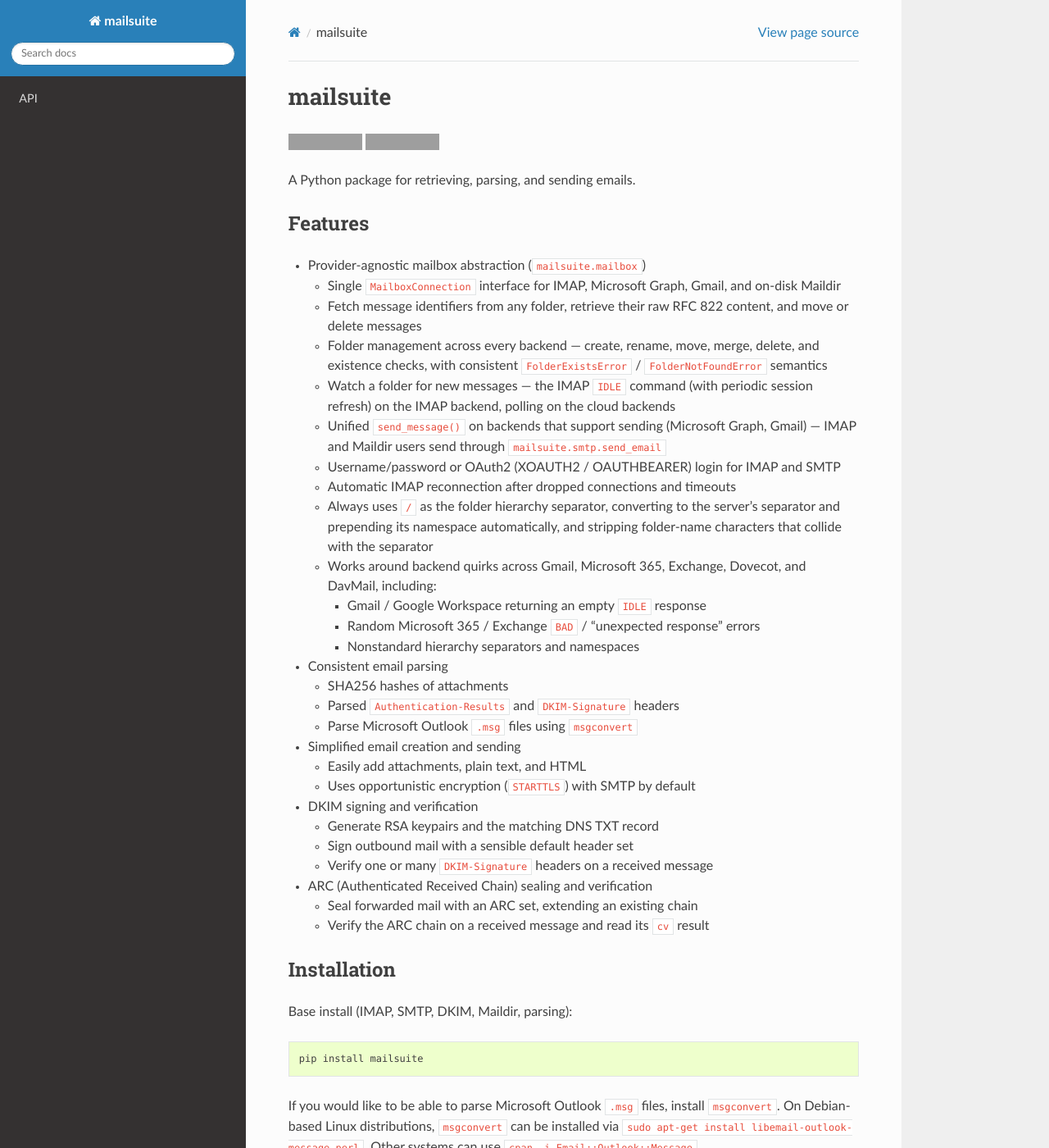
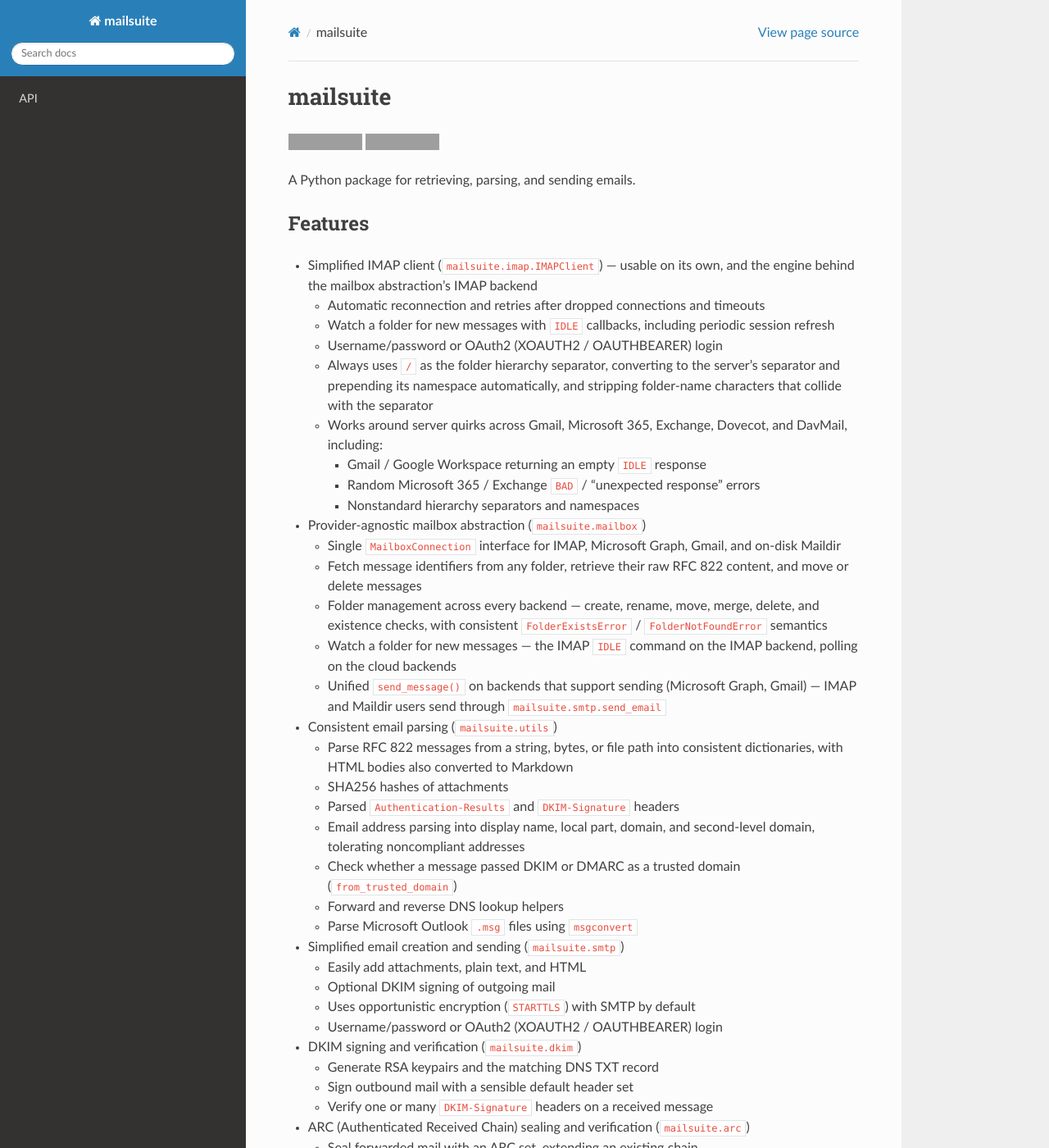
Before and after one commit to seanthegeek/mailsuite, a Sphinx documentation site: the page built from docs/index.md, in a window 1280 px wide and 1400 px high. Shown: the whole window at 82% size. Built offline with Sphinx 7.4.7 and the Read the Docs theme 3.1.0, drawn with Linux system fonts in a browser that asks for light colours; grey boxes are pictures that could not be loaded.

Commit message:
Complete the docs feature list and API coverage
The features list (README + docs index) omitted the standalone
IMAPClient and most of mailsuite.utils (address parsing, trusted-domain
checks, DNS helpers), and misfiled the IMAP-specific behaviors under
the mailbox abstraction. Restructure it per-module and add the missing
capabilities.

parse_email_address and MSGraphConnection.mark_message_read had no
docstrings, so Sphinx automodule silently skipped them on the API page
(every other undocumented override survives only by inheriting its
base-class docstring). Add docstrings; an AST sweep of all public
members against the built HTML now comes back clean.

Co-Authored-By: Claude Fable 5 <noreply@anthropic.com>

```diff
--- a/docs/index.md
+++ b/docs/index.md
@@ -7,6 +7,20 @@ A Python package for retrieving, parsing, and sending emails.
 
 ## Features
 
+- Simplified IMAP client (`mailsuite.imap.IMAPClient`) — usable on its own,
+  and the engine behind the mailbox abstraction's IMAP backend
+  - Automatic reconnection and retries after dropped connections and timeouts
+  - Watch a folder for new messages with `IDLE` callbacks, including periodic
+    session refresh
+  - Username/password or OAuth2 (XOAUTH2 / OAUTHBEARER) login
+  - Always uses `/` as the folder hierarchy separator, converting to the
+    server's separator and prepending its namespace automatically, and
+    stripping folder-name characters that collide with the separator
+  - Works around server quirks across Gmail, Microsoft 365, Exchange,
+    Dovecot, and DavMail, including:
+    - Gmail / Google Workspace returning an empty `IDLE` response
+    - Random Microsoft 365 / Exchange `BAD` / "unexpected response" errors
+    - Nonstandard hierarchy separators and namespaces
 - Provider-agnostic mailbox abstraction (`mailsuite.mailbox`)
   - Single `MailboxConnection` interface for IMAP, Microsoft Graph, Gmail,
     and on-disk Maildir
@@ -15,33 +29,32 @@ A Python package for retrieving, parsing, and sending emails.
   - Folder management across every backend — create, rename, move, merge,
     delete, and existence checks, with consistent `FolderExistsError` /
     `FolderNotFoundError` semantics
-  - Watch a folder for new messages — the IMAP `IDLE` command (with periodic
-    session refresh) on the IMAP backend, polling on the cloud backends
+  - Watch a folder for new messages — the IMAP `IDLE` command on the IMAP
+    backend, polling on the cloud backends
   - Unified `send_message()` on backends that support sending (Microsoft
     Graph, Gmail) — IMAP and Maildir users send through
     `mailsuite.smtp.send_email`
-  - Username/password or OAuth2 (XOAUTH2 / OAUTHBEARER) login for IMAP and SMTP
-  - Automatic IMAP reconnection after dropped connections and timeouts
-  - Always uses `/` as the folder hierarchy separator, converting to the
-    server's separator and prepending its namespace automatically, and
-    stripping folder-name characters that collide with the separator
-  - Works around backend quirks across Gmail, Microsoft 365, Exchange,
-    Dovecot, and DavMail, including:
-    - Gmail / Google Workspace returning an empty `IDLE` response
-    - Random Microsoft 365 / Exchange `BAD` / "unexpected response" errors
-    - Nonstandard hierarchy separators and namespaces
-- Consistent email parsing
+- Consistent email parsing (`mailsuite.utils`)
+  - Parse RFC 822 messages from a string, bytes, or file path into
+    consistent dictionaries, with HTML bodies also converted to Markdown
   - SHA256 hashes of attachments
   - Parsed `Authentication-Results` and `DKIM-Signature` headers
+  - Email address parsing into display name, local part, domain, and
+    second-level domain, tolerating noncompliant addresses
+  - Check whether a message passed DKIM or DMARC as a trusted domain
+    (`from_trusted_domain`)
+  - Forward and reverse DNS lookup helpers
   - Parse Microsoft Outlook `.msg` files using `msgconvert`
-- Simplified email creation and sending
+- Simplified email creation and sending (`mailsuite.smtp`)
   - Easily add attachments, plain text, and HTML
+  - Optional DKIM signing of outgoing mail
   - Uses opportunistic encryption (`STARTTLS`) with SMTP by default
-- DKIM signing and verification
+  - Username/password or OAuth2 (XOAUTH2 / OAUTHBEARER) login
+- DKIM signing and verification (`mailsuite.dkim`)
   - Generate RSA keypairs and the matching DNS TXT record
   - Sign outbound mail with a sensible default header set
   - Verify one or many `DKIM-Signature` headers on a received message
-- ARC (Authenticated Received Chain) sealing and verification
+- ARC (Authenticated Received Chain) sealing and verification (`mailsuite.arc`)
   - Seal forwarded mail with an ARC set, extending an existing chain
   - Verify the ARC chain on a received message and read its `cv` result
 
```
Also changed, not shown: CHANGELOG.md (+1 -0 lines), README.md (+29 -16 lines), 2 other files.
